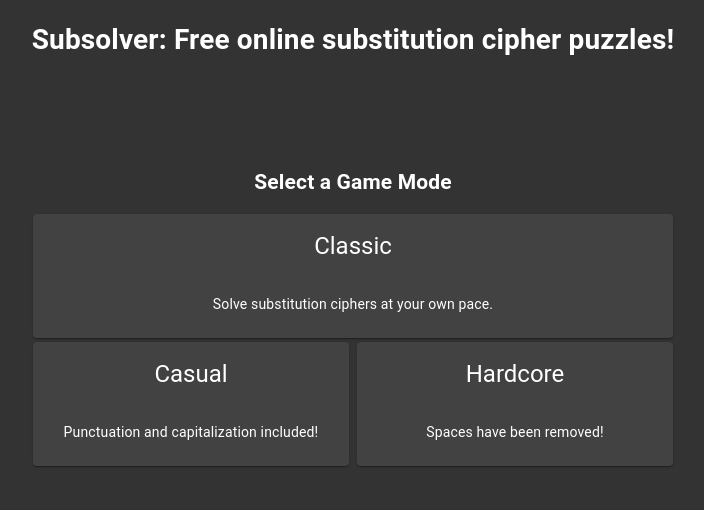
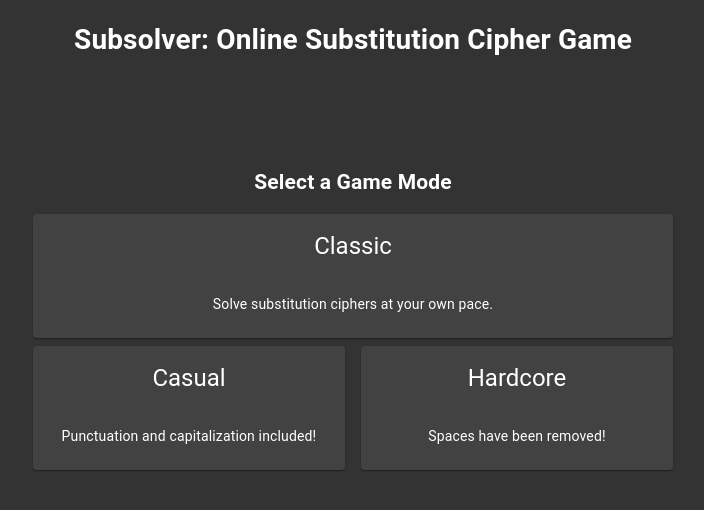
Before and after one commit to evinism/subsolver2, a React (Create React App) app: page / in a window 1280 px wide. Shown: the top 510 px of the page, without its empty margins (287-991 px from the left). Built offline with nearby package versions, Linux system fonts and the light colour scheme.

Commit message:
lots of changes

```diff
--- a/src/pages/Home.tsx
+++ b/src/pages/Home.tsx
@@ -1,7 +1,6 @@
 import { Link } from "react-router-dom";
 import { Card, CardHeader, CardContent, Grid } from "@material-ui/core";
 import "./Home.css";
-import Header from "../Header";
 
 interface GameModeLinkProps {
   to: string;
@@ -22,17 +21,17 @@ const GameModeLink = ({ to, title, description }: GameModeLinkProps) => (
 
 const Home = () => (
   <div className="home-page">
-    <h1>Subsolver: Free online substitution cipher puzzles!</h1>
+    <h1>Subsolver: Online Substitution Cipher Game</h1>
     <article className="main-content">
       <h2>Select a Game Mode</h2>
-      <Grid container spacing={1}>
+      <Grid container spacing={2}>
         <GameModeLink
           to="/classic"
           title="Classic"
           description="Solve substitution ciphers at your own pace."
         />
       </Grid>
-      <Grid container spacing={1}>
+      <Grid container spacing={2}>
         <GameModeLink
           to="/casual"
           title="Casual"
```
Also changed, not shown: src/Header.css (deleted, +0 -14 lines), src/Header.tsx (deleted, +0 -9 lines), src/pages/Classic.tsx (+1 -7 lines), src/puzzle/Puzzle.tsx (+7 -4 lines).
